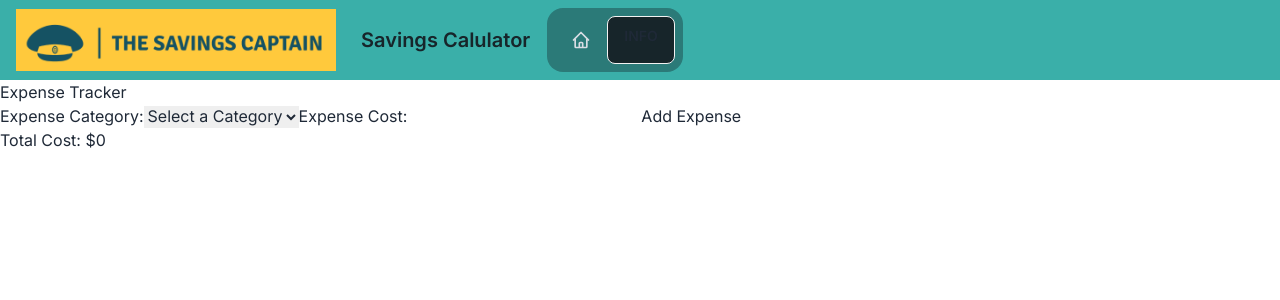
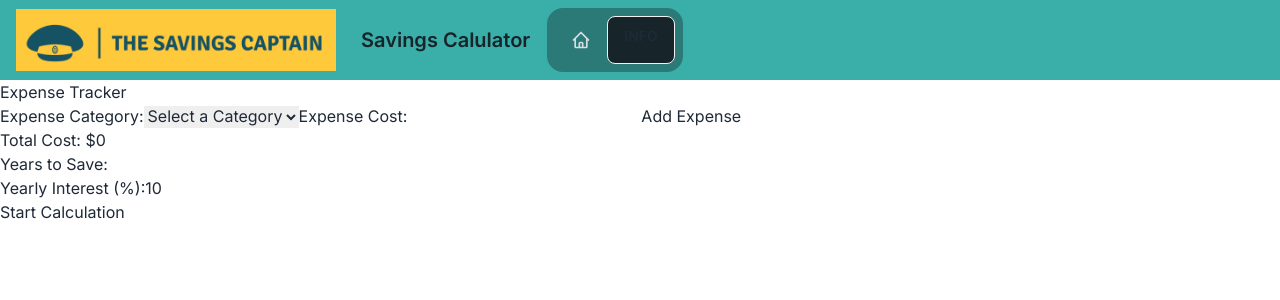
Before and after one commit to Sithryl/Savings-Calculator, a Next.js app in the folder savings-calculator/: page / in a window 1280 px wide. Shown: the top 300 px of the page. Built offline with nearby package versions, Linux system fonts and the light colour scheme.

Commit message:
added buttons to calculate and reset as well as started the final formula

```diff
--- a/savings-calculator/components/Calculator.jsx
+++ b/savings-calculator/components/Calculator.jsx
@@ -17,6 +17,10 @@ const ExpenseTracker = () => {
   const [selectedCategory, setSelectedCategory] = useState('');
   const [expenseCost, setExpenseCost] = useState('');
   const [totalCost, setTotalCost] = useState(0);
+  const [yearsToSave, setYearsToSave] = useState('');
+  const [yearlyInterest, setYearlyInterest] = useState(10);
+  const [calculationStarted, setCalculationStarted] = useState(false);
+  const [finalAmount, setFinalAmount] = useState('');
 
   const handleCategoryChange = (e) => {
     setSelectedCategory(e.target.value);
@@ -24,6 +28,14 @@ const ExpenseTracker = () => {
 
   const handleExpenseCostChange = (e) => {
     setExpenseCost(e.target.value);
+  };
+
+  const handleYearsToSaveChange = (e) => {
+    setYearsToSave(e.target.value);
+  };
+
+  const handleYearlyInterestChange = (e) => {
+    setYearlyInterest(parseFloat(e.target.value));
   };
 
   const addExpense = () => {
@@ -51,6 +63,33 @@ const ExpenseTracker = () => {
 
     const newTotalCost = totalCost - removedExpense.cost;
     setTotalCost(newTotalCost);
+  };
+
+  const startCalculation = () => {
+    const calculatedFinalAmount = calculateFinalAmount();
+    setFinalAmount(calculatedFinalAmount);
+    setCalculationStarted(true);
+  };
+
+  const calculateFinalAmount = () => {
+    if (yearsToSave && yearlyInterest) {
+      const compoundedInterest = 1 + yearlyInterest / 100;
+      const finalAmount = totalCost * 12 * yearsToSave * compoundedInterest;
+
+      return finalAmount.toFixed(2);
+    }
+    return '';
+  };
+
+  const resetCalculator = () => {
+    setExpenses([]);
+    setSelectedCategory('');
+    setExpenseCost('');
+    setTotalCost(0);
+    setYearsToSave('');
+    setYearlyInterest(10);
+    setCalculationStarted(false);
+    setFinalAmount('');
   };
 
   return (
@@ -88,6 +127,42 @@ const ExpenseTracker = () => {
       </ul>
 
       <div>Total Cost: ${totalCost}</div>
+
+      <div>
+        <label htmlFor="years-to-save">Years to Save:</label>
+        <input
+          type="number"
+          id="years-to-save"
+          value={yearsToSave}
+          onChange={handleYearsToSaveChange}
+        />
+      </div>
+
+      <div>
+        <label htmlFor="yearly-interest">Yearly Interest (%):</label>
+        <input
+          type="number"
+          id="yearly-interest"
+          value={yearlyInterest}
+          onChange={handleYearlyInterestChange}
+        />
+      </div>
+
+      {!calculationStarted && (
+        <button onClick={startCalculation} disabled={!yearsToSave || !yearlyInterest}>
+          Start Calculation
+        </button>
+      )}
+
+      {calculationStarted && (
+        <div>
+          <div>Final Amount: ${finalAmount}</div>
+        </div>
+      )}
+
+      {calculationStarted && (
+        <button onClick={resetCalculator}>Reset Calculator</button>
+      )}
     </div>
   );
 };
```
Also changed, not shown: 1 other file (tests, documents, lock files or other folders).
